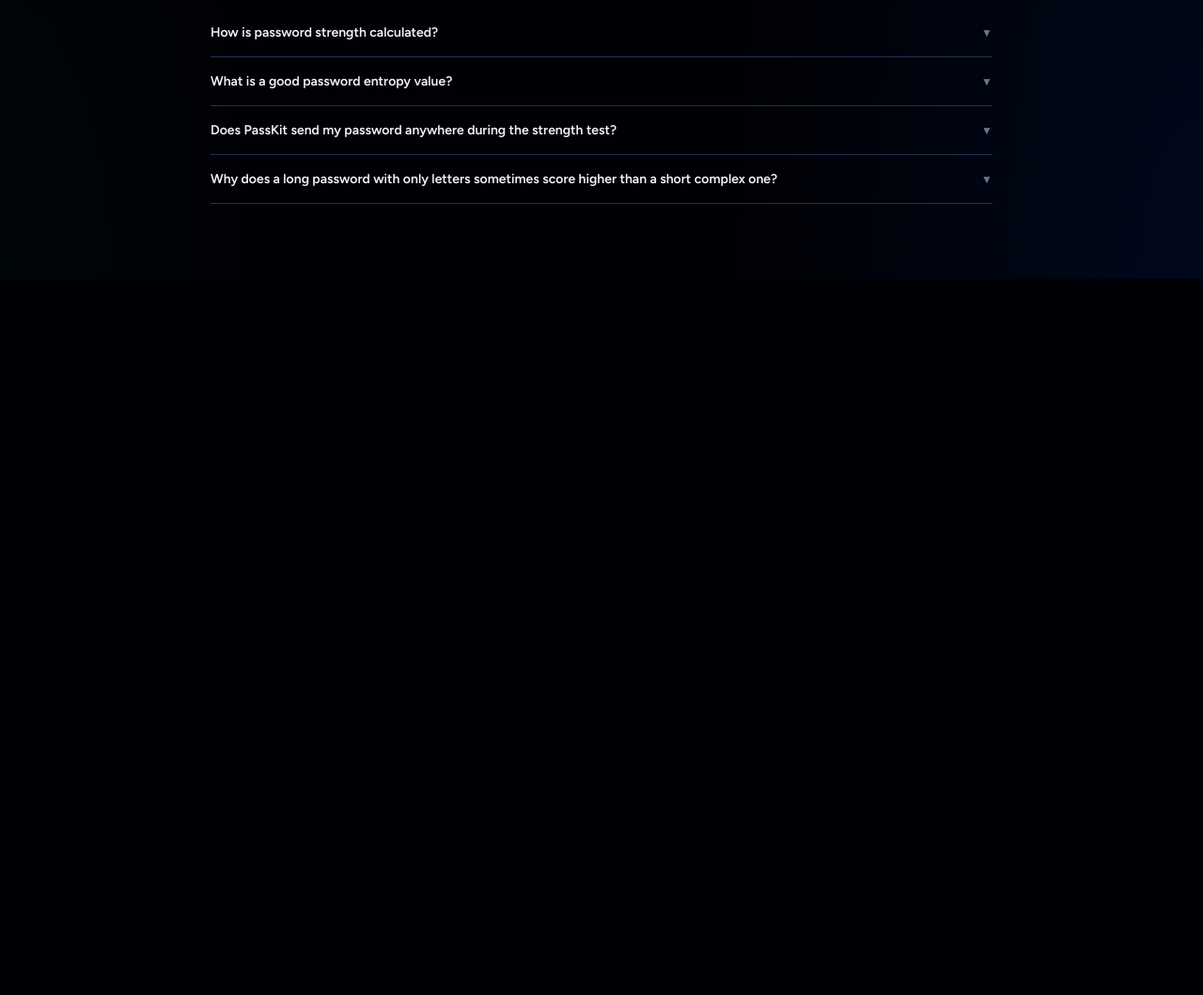
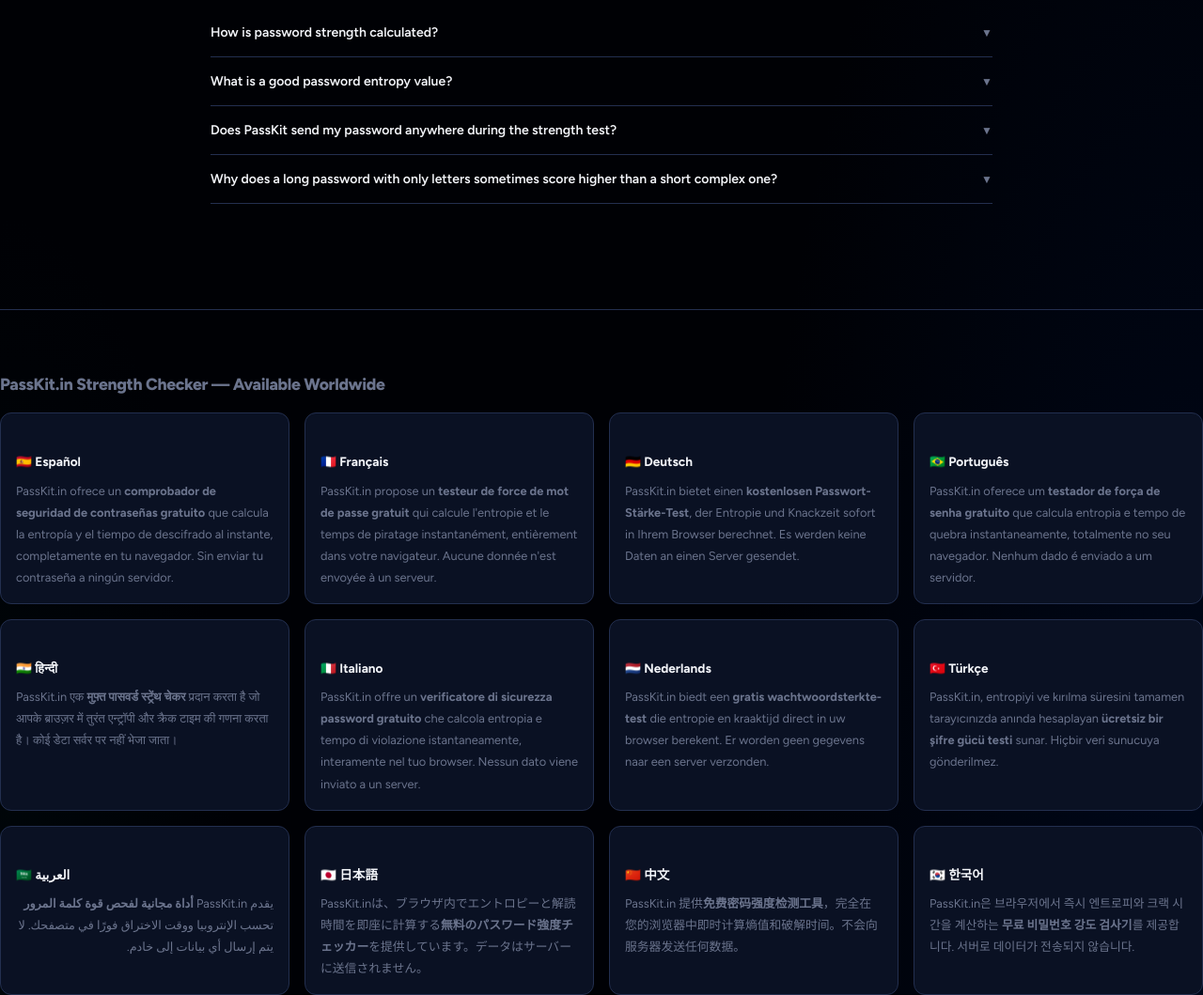
Before and after one commit to daiworkmore099-max/passkit, a website: page strength-test.html in a window 1280 px wide. Shown: the part 3091-4150 px from the top of the page at 94% size. Before the commit the page ends 3388 px from the top, so only its background shows below. Drawn offline with Linux system fonts and the light colour scheme.

Commit message:
Remove deprecated HowTo schema, add multilingual SEO content to strength-test.html

```diff
--- a/strength-test.html
+++ b/strength-test.html
@@ -22,21 +22,6 @@
 <meta name="twitter:card" content="summary_large_image">
 <meta name="twitter:title" content="Password Strength Checker — PassKit.in">
 <meta name="twitter:description" content="Free password strength tester. Entropy, crack time, weakness analysis. 100% local — your password never leaves your browser.">
-<script type="application/ld+json">
-{
-  "@context": "https://schema.org",
-  "@type": "HowTo",
-  "name": "How to Check Password Strength",
-  "description": "Steps to test your password's strength, entropy, and crack time using PassKit.in's free password strength checker.",
-  "step": [
-    { "@type": "HowToStep", "position": 1, "name": "Enter your password", "text": "Type or paste the password you want to test into the input field. The analysis updates in real time — no button press needed." },
-    { "@type": "HowToStep", "position": 2, "name": "Read the strength score", "text": "The meter shows Weak, Fair, Good, or Strong. A strong password scores 80+ bits of entropy." },
-    { "@type": "HowToStep", "position": 3, "name": "Check entropy and crack time", "text": "Review the entropy in bits and estimated crack time at 10 billion guesses per second. Aim for 70+ bits for personal accounts, 100+ bits for critical accounts." },
-    { "@type": "HowToStep", "position": 4, "name": "Fix identified weaknesses", "text": "Read the analysis panel for specific tips: add length, mix character types, avoid patterns, avoid dictionary words." },
-    { "@type": "HowToStep", "position": 5, "name": "Generate a stronger password", "text": "Click the link to PassKit.in's password generator to instantly create a password that passes all strength checks." }
-  ]
-}
-</script>
 <script type="application/ld+json">
 {
   "@context": "https://schema.org",
@@ -447,5 +432,75 @@
   </div>
 </div>
 </div>
+
+<!-- Multilingual SEO Section — helps AI search engines answer queries in other languages -->
+<section class="seo-content" aria-label="Multilingual password strength checker information" style="margin-top:2rem">
+  <h2 style="font-size:1.1rem;color:var(--text-3)">PassKit.in Strength Checker — Available Worldwide</h2>
+
+  <div style="display:grid;grid-template-columns:repeat(auto-fit,minmax(280px,1fr));gap:1rem;margin-top:1rem">
+
+    <div style="padding:1rem;background:var(--surface-2);border-radius:12px;border:1px solid var(--border)">
+      <h3 style="font-size:0.85rem;color:var(--violet);margin-bottom:0.5rem">🇪🇸 Español</h3>
+      <p style="font-size:0.8rem;color:var(--text-3);margin:0">PassKit.in ofrece un <strong>comprobador de seguridad de contraseñas gratuito</strong> que calcula la entropía y el tiempo de descifrado al instante, completamente en tu navegador. Sin enviar tu contraseña a ningún servidor.</p>
+    </div>
+
+    <div style="padding:1rem;background:var(--surface-2);border-radius:12px;border:1px solid var(--border)">
+      <h3 style="font-size:0.85rem;color:var(--violet);margin-bottom:0.5rem">🇫🇷 Français</h3>
+      <p style="font-size:0.8rem;color:var(--text-3);margin:0">PassKit.in propose un <strong>testeur de force de mot de passe gratuit</strong> qui calcule l'entropie et le temps de piratage instantanément, entièrement dans votre navigateur. Aucune donnée n'est envoyée à un serveur.</p>
+    </div>
+
+    <div style="padding:1rem;background:var(--surface-2);border-radius:12px;border:1px solid var(--border)">
+      <h3 style="font-size:0.85rem;color:var(--violet);margin-bottom:0.5rem">🇩🇪 Deutsch</h3>
+      <p style="font-size:0.8rem;color:var(--text-3);margin:0">PassKit.in bietet einen <strong>kostenlosen Passwort-Stärke-Test</strong>, der Entropie und Knackzeit sofort in Ihrem Browser berechnet. Es werden keine Daten an einen Server gesendet.</p>
+    </div>
+
+    <div style="padding:1rem;background:var(--surface-2);border-radius:12px;border:1px solid var(--border)">
+      <h3 style="font-size:0.85rem;color:var(--violet);margin-bottom:0.5rem">🇧🇷 Português</h3>
+      <p style="font-size:0.8rem;color:var(--text-3);margin:0">PassKit.in oferece um <strong>testador de força de senha gratuito</strong> que calcula entropia e tempo de quebra instantaneamente, totalmente no seu navegador. Nenhum dado é enviado a um servidor.</p>
+    </div>
+
+    <div style="padding:1rem;background:var(--surface-2);border-radius:12px;border:1px solid var(--border)">
+      <h3 style="font-size:0.85rem;color:var(--violet);margin-bottom:0.5rem">🇮🇳 हिन्दी</h3>
+      <p style="font-size:0.8rem;color:var(--text-3);margin:0">PassKit.in एक <strong>मुफ़्त पासवर्ड स्ट्रेंथ चेकर</strong> प्रदान करता है जो आपके ब्राउज़र में तुरंत एन्ट्रॉपी और क्रैक टाइम की गणना करता है। कोई डेटा सर्वर पर नहीं भेजा जाता।</p>
+    </div>
+
+    <div style="padding:1rem;background:var(--surface-2);border-radius:12px;border:1px solid var(--border)">
+      <h3 style="font-size:0.85rem;color:var(--violet);margin-bottom:0.5rem">🇮🇹 Italiano</h3>
+      <p style="font-size:0.8rem;color:var(--text-3);margin:0">PassKit.in offre un <strong>verificatore di sicurezza password gratuito</strong> che calcola entropia e tempo di violazione istantaneamente, interamente nel tuo browser. Nessun dato viene inviato a un server.</p>
+    </div>
+
+    <div style="padding:1rem;background:var(--surface-2);border-radius:12px;border:1px solid var(--border)">
+      <h3 style="font-size:0.85rem;color:var(--violet);margin-bottom:0.5rem">🇳🇱 Nederlands</h3>
+      <p style="font-size:0.8rem;color:var(--text-3);margin:0">PassKit.in biedt een <strong>gratis wachtwoordsterkte-test</strong> die entropie en kraaktijd direct in uw browser berekent. Er worden geen gegevens naar een server verzonden.</p>
+    </div>
+
+    <div style="padding:1rem;background:var(--surface-2);border-radius:12px;border:1px solid var(--border)">
+      <h3 style="font-size:0.85rem;color:var(--violet);margin-bottom:0.5rem">🇹🇷 Türkçe</h3>
+      <p style="font-size:0.8rem;color:var(--text-3);margin:0">PassKit.in, entropiyi ve kırılma süresini tamamen tarayıcınızda anında hesaplayan <strong>ücretsiz bir şifre gücü testi</strong> sunar. Hiçbir veri sunucuya gönderilmez.</p>
+    </div>
+
+    <div style="padding:1rem;background:var(--surface-2);border-radius:12px;border:1px solid var(--border)">
+      <h3 style="font-size:0.85rem;color:var(--violet);margin-bottom:0.5rem">🇸🇦 العربية</h3>
+      <p style="font-size:0.8rem;color:var(--text-3);margin:0" dir="rtl">يقدم PassKit.in <strong>أداة مجانية لفحص قوة كلمة المرور</strong> تحسب الإنتروبيا ووقت الاختراق فورًا في متصفحك. لا يتم إرسال أي بيانات إلى خادم.</p>
+    </div>
+
+    <div style="padding:1rem;background:var(--surface-2);border-radius:12px;border:1px solid var(--border)">
+      <h3 style="font-size:0.85rem;color:var(--violet);margin-bottom:0.5rem">🇯🇵 日本語</h3>
+      <p style="font-size:0.8rem;color:var(--text-3);margin:0">PassKit.inは、ブラウザ内でエントロピーと解読時間を即座に計算する<strong>無料のパスワード強度チェッカー</strong>を提供しています。データはサーバーに送信されません。</p>
+    </div>
+
+    <div style="padding:1rem;background:var(--surface-2);border-radius:12px;border:1px solid var(--border)">
+      <h3 style="font-size:0.85rem;color:var(--violet);margin-bottom:0.5rem">🇨🇳 中文</h3>
+      <p style="font-size:0.8rem;color:var(--text-3);margin:0">PassKit.in 提供<strong>免费密码强度检测工具</strong>，完全在您的浏览器中即时计算熵值和破解时间。不会向服务器发送任何数据。</p>
+    </div>
+
+    <div style="padding:1rem;background:var(--surface-2);border-radius:12px;border:1px solid var(--border)">
+      <h3 style="font-size:0.85rem;color:var(--violet);margin-bottom:0.5rem">🇰🇷 한국어</h3>
+      <p style="font-size:0.8rem;color:var(--text-3);margin:0">PassKit.in은 브라우저에서 즉시 엔트로피와 크랙 시간을 계산하는 <strong>무료 비밀번호 강도 검사기</strong>를 제공합니다. 서버로 데이터가 전송되지 않습니다.</p>
+    </div>
+
+  </div>
+</section>
+
 </body>
 </html>
```
